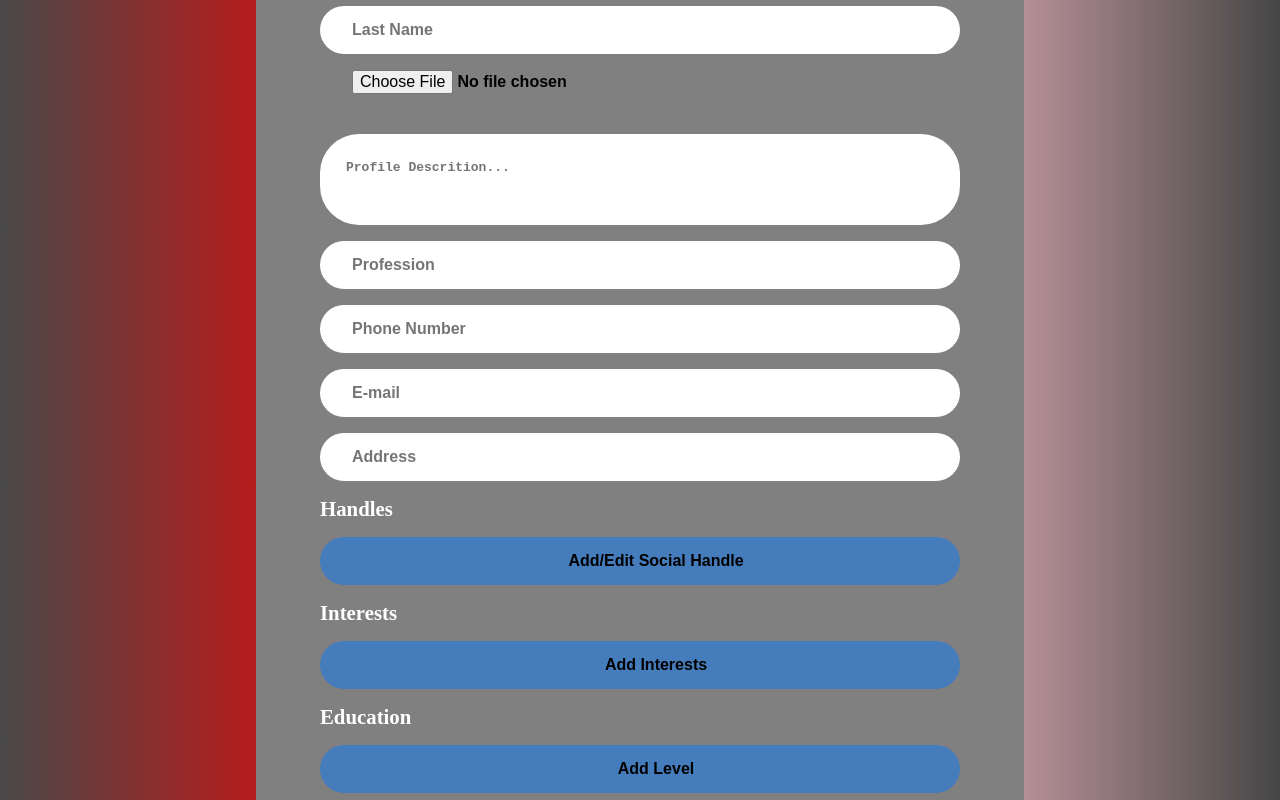
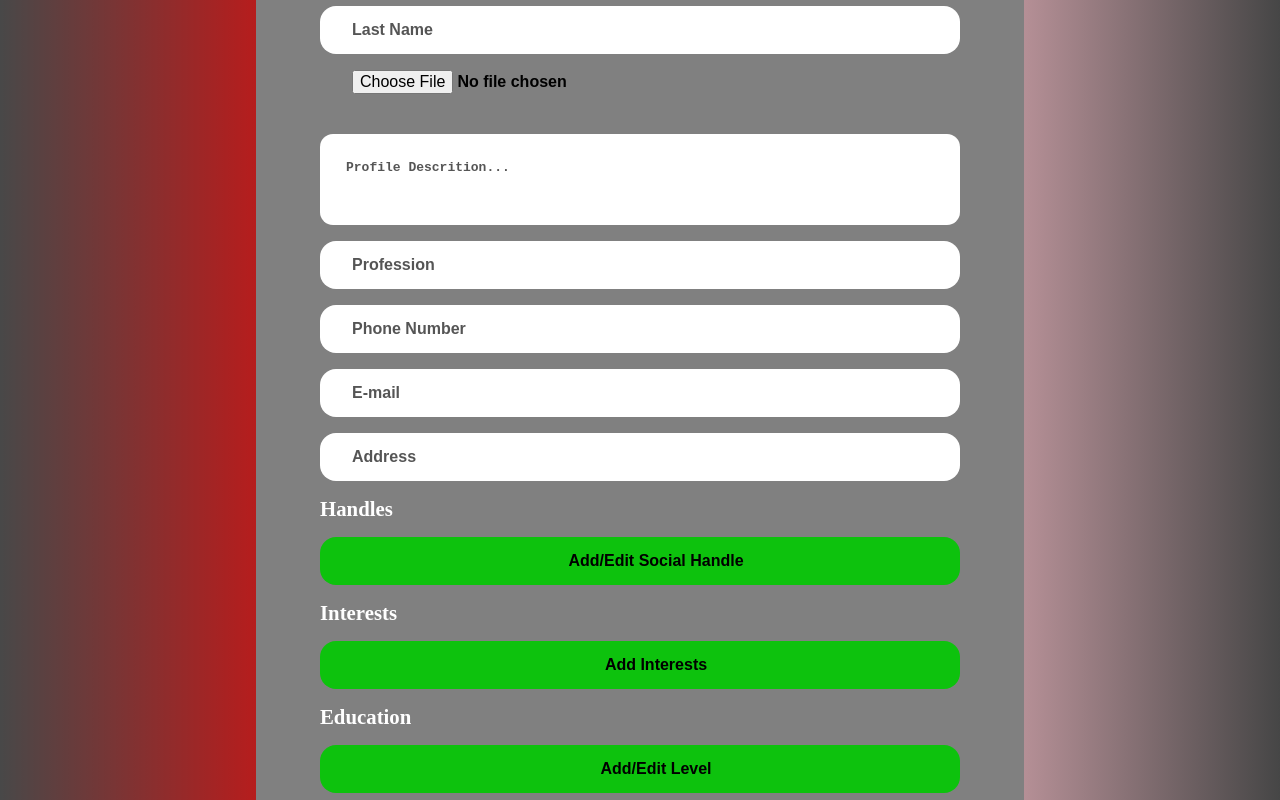
Before and after one commit to Rohan-1-3/CVMaker, a React (Create React App) app: page / in a window 1280 px wide. Shown: the part 280-1080 px from the top of the page. Built offline with nearby package versions, Linux system fonts and the light colour scheme; the HTML template or start-up script is replaced by a standard one.

Commit message:
added function for disabling other buttons while filling one form

```diff
--- /dev/null
+++ b/src/components/DisableButtonsDOM.js
@@ -0,0 +1,9 @@
+export default function DisableButtons(){
+    const buttons = document.querySelectorAll("button")
+    buttons.forEach(button => button.disabled = true)
+}
+
+export function EnableButtons(){
+    const buttons = document.querySelectorAll("button");
+    buttons.forEach(button => button.disabled = false)
+}
--- a/src/components/Education.js
+++ b/src/components/Education.js
@@ -1,4 +1,5 @@
 import React, { useEffect, useState } from 'react';
+import DisableButtons, { EnableButtons } from './DisableButtonsDOM';
 import yearSelect from './Year';
 
 function Education({handleEducation}) {
@@ -20,6 +21,7 @@ function Education({handleEducation}) {
 
 
     const adddingModeOn = ()=>{
+        DisableButtons()
         setAddingMode(true)
     }
 
@@ -48,6 +50,7 @@ function Education({handleEducation}) {
 
 
     const formSubmitHanlde = ()=>{
+        EnableButtons()
        setEducationArr(educationArr.filter(x=>(x.level !== form.level)))
        setEducationArr(prevArr => [...prevArr, form])
         setAddingMode(false)
@@ -121,7 +124,7 @@ function Education({handleEducation}) {
         return (
             <div className='education'>
                 <label>Education</label>
-                <button onClick={adddingModeOn}>Add Level</button>
+                <button onClick={adddingModeOn}>Add/Edit Level</button>
                 {schoolDisplay}
             </div>
         )
--- a/src/components/PersonalDetails/Interest.js
+++ b/src/components/PersonalDetails/Interest.js
@@ -1,5 +1,6 @@
 import React, { useEffect, useState } from 'react';
 import uniqid from "uniqid"
+import DisableButtons, { EnableButtons } from '../DisableButtonsDOM';
 
 function Interest({handleInterests}) {
     const [interests, setInterest] = useState( {// new interest object
@@ -16,6 +17,7 @@ function Interest({handleInterests}) {
     }, [interestsArray, handleInterests])
 
     const addingInterests = ()=>{
+        DisableButtons()
         setAddInterests(true)
     }
 
@@ -24,8 +26,9 @@ function Interest({handleInterests}) {
     }
 
     const editButton = (id, text)=>{// updates the button to form
+        DisableButtons()
         setInterestsArray(interestsArray.map(
-            interest =>( interest.key === id) ? {...interest, isSubmit:false}:interest))
+            interest =>( interest.key === id) ? {...interest, isSubmit: false} : interest))
         setEditInput(text)
     }
 
@@ -34,8 +37,9 @@ function Interest({handleInterests}) {
     }
 
     const editingInterests = (interest)=>{
+        EnableButtons()
         setInterestsArray(interestsArray.map(
-            x =>( x.key === interest.key) ? {...x, isSubmit:true, text: editInput} : interest))
+            x =>( x.key === interest.key) ? {...x, isSubmit:true, text: editInput} : x))
         setEditInput("")
     }
 
@@ -45,6 +49,7 @@ function Interest({handleInterests}) {
 
     const interestFormHandle = (e)=>{// inserts new interest to arr
         e.preventDefault()
+        EnableButtons()
         setInterestsArray(prevArray => [...prevArray, interests])
         setAddInterests(false)
         setInterest({key: uniqid(), isSubmit : true, text : ""})
--- a/src/components/Skills.js
+++ b/src/components/Skills.js
@@ -1,4 +1,5 @@
 import React, { useEffect, useState } from 'react';
+import DisableButtons, { EnableButtons } from './DisableButtonsDOM';
 
 function Skills({handleSkills}) {
     const [addingMode, setAddingMode] = useState(false);
@@ -10,6 +11,7 @@ function Skills({handleSkills}) {
     }, [skillsArr, handleSkills])
 
     const addingModeOn =()=>{
+        DisableButtons()
         setAddingMode(true)
     }
 
@@ -18,6 +20,7 @@ function Skills({handleSkills}) {
     }
 
     const onSubmit = ()=>{
+        EnableButtons()
         setSkillsArr(prevArr => [...prevArr, inputDisplay])
         setAddingMode(false)
         setInputDisplay("")
@@ -39,7 +42,7 @@ function Skills({handleSkills}) {
         })
         if(addingMode){
         return (
-            <div>
+            <div className='skills'>
                 <label>Skills</label>
                 <input value={inputDisplay} onChange={inputFunction}/>
                 <button onClick={onSubmit}>Add Skill</button>
@@ -48,7 +51,7 @@ function Skills({handleSkills}) {
         );
     }else{
         return(
-            <div>
+            <div className='skills'>
                 <label>Skills</label>
                 <button onClick={addingModeOn}>Add Skills</button>
                 {skills}
--- a/src/components/Work.js
+++ b/src/components/Work.js
@@ -1,6 +1,7 @@
 import React, { useEffect, useState } from 'react';
 import yearSelect from './Year';
 import uniqid from "uniqid"
+import DisableButtons, { EnableButtons } from './DisableButtonsDOM';
 
 function Work({handleWork}) {
     const [addingMode, setAddingMode] = useState(false);
@@ -18,6 +19,7 @@ function Work({handleWork}) {
     }, [workArr, handleWork])
 
     const addingModeOn=()=>{
+        DisableButtons()
         setAddingMode(true)
     }
     // methods for updating state and display..
@@ -39,6 +41,7 @@ function Work({handleWork}) {
     // ...ending of methods
 
     const formSubmitHanlde = ()=>{
+        EnableButtons()
         setWorkArr([...workArr, form])
         setAddingMode(false)
         setForm({
@@ -77,7 +80,7 @@ function Work({handleWork}) {
         );
     }else{
         return(// form for work experience
-            <div className='work-form'>
+            <div className='work-experience'>
                 <label>Work Experience</label>
                 <input value={form.name} onChange={formNameUpdate} placeholder="Company Name"/>
 
--- a/src/index.css
+++ b/src/index.css
@@ -43,7 +43,7 @@ main{
 
 input, button, textarea, select{
     height: 3em;
-    border-radius: 3em;
+    border-radius: 1em;
     border-width: 0px;
     padding-left: 2em;
     font-size: 1em;
@@ -77,7 +77,7 @@ input[type="file"]{
 
 button{
     cursor: pointer;
-    background-color: rgba(0, 119, 255, 0.463);
+    background-color: rgb(13, 194, 13);
 }
 
 .interest img{
@@ -89,6 +89,10 @@ button{
 
 .interest-list {
     font-size: 1.5em;
+}
+
+.handles input, .interest input, .education input, .work-experience input, .skills input{
+    background-color: white;
 }
 
 .handles img, .education-list img, .skills-list img, .work-list img{
@@ -203,3 +207,7 @@ footer img:hover{
     visibility: hidden;
     top: 0px;
 }
+
+::placeholder{
+    color: rgba(1, 1, 1, 0.669);
+}
```
Also changed, not shown: src/components/PersonalDetails/Handles.js (+3 -134 lines).
